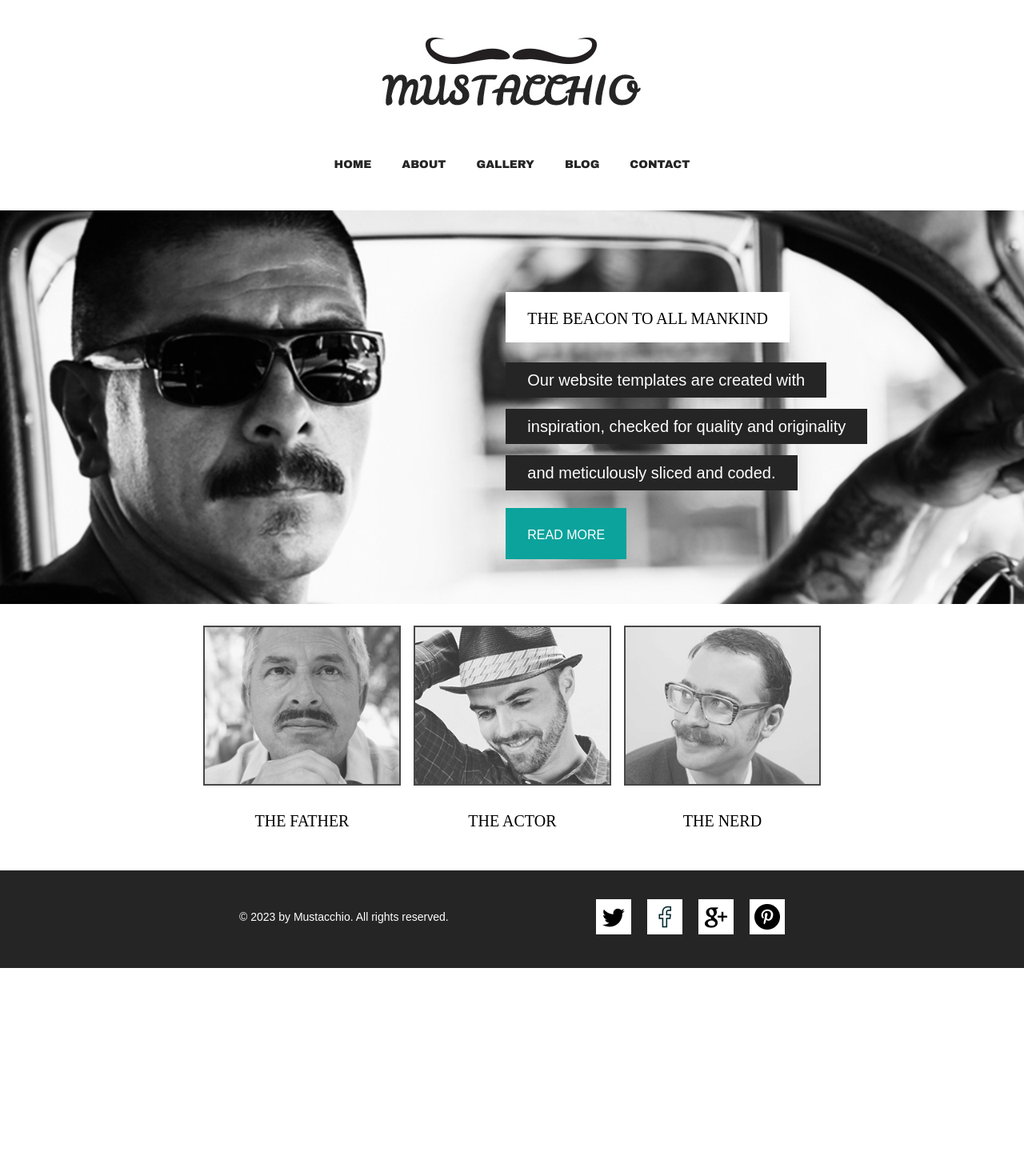
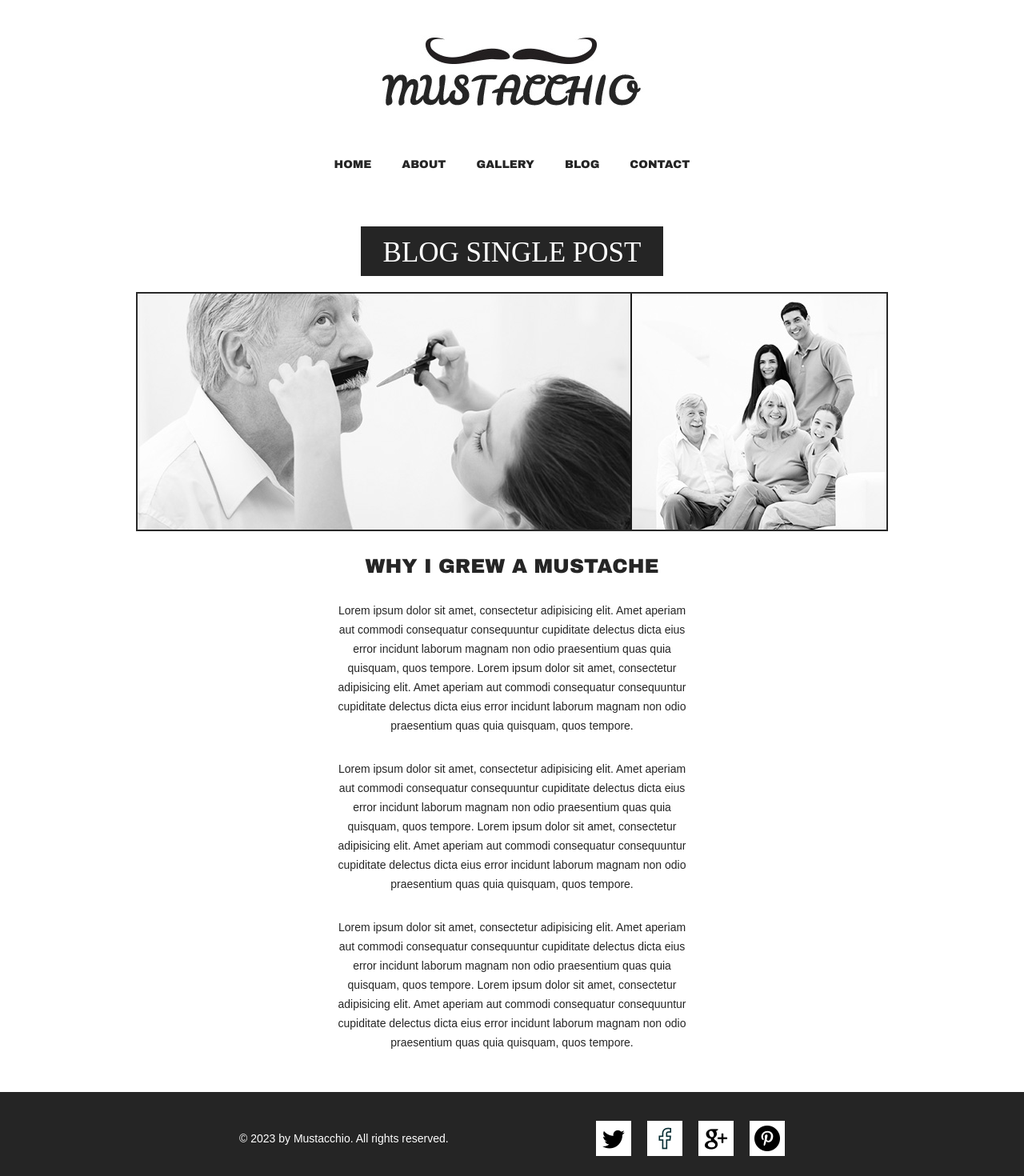
Before and after one commit to Andrew1995bono/mustacchio-website, an Angular app: page /single-post in a window 1280 px wide. Before the commit this address led to /home. Shown: the top 1470 px of the page at 80% size. Before the commit the page ends 1210 px from the top, so only its background shows below. Built offline with nearby package versions, Linux system fonts and the light colour scheme; a web font is replaced by a local one.

Commit message:
single post component was generated, added styles

```diff
--- a/src/app/app-routing.module.ts
+++ b/src/app/app-routing.module.ts
@@ -5,6 +5,7 @@ import {AboutComponent} from "./components/about/about.component";
 import {GalleryComponent} from "./components/gallery/gallery.component";
 import {BlogComponent} from "./components/blog/blog.component";
 import {ContactComponent} from "./components/contact/contact.component";
+import {SinglePostComponent} from "./components/single-post/single-post.component";
 
 const routes: Routes = [
   {path: 'home', component: HomeComponent},
@@ -12,6 +13,7 @@ const routes: Routes = [
   {path: 'gallery', component: GalleryComponent},
   {path: 'blog', component: BlogComponent},
   {path: 'contact', component: ContactComponent},
+  {path: 'single-post', component: SinglePostComponent},
   { path: '**', redirectTo: 'home' }
 ];
 
--- a/src/app/app.module.ts
+++ b/src/app/app.module.ts
@@ -10,6 +10,7 @@ import { AboutComponent } from './components/about/about.component';
 import { GalleryComponent } from './components/gallery/gallery.component';
 import { BlogComponent } from './components/blog/blog.component';
 import { ContactComponent } from './components/contact/contact.component';
+import { SinglePostComponent } from './components/single-post/single-post.component';
 
 @NgModule({
   declarations: [
@@ -20,7 +21,8 @@ import { ContactComponent } from './components/contact/contact.component';
     AboutComponent,
     GalleryComponent,
     BlogComponent,
-    ContactComponent
+    ContactComponent,
+    SinglePostComponent
   ],
   imports: [
     BrowserModule,
--- a/src/app/components/blog/blog.component.html
+++ b/src/app/components/blog/blog.component.html
@@ -10,7 +10,7 @@
           Aperiam assumenda aut consectetur culpa eius facilis ipsa
           ipsam perspiciatis porro quae, suscipit, tempora voluptatum!
         </p>
-        <button>read this</button>
+        <button routerLink="/single-post">read this</button>
       </div>
     </div>
     <div class="post-2">
@@ -22,7 +22,7 @@
           Aperiam assumenda aut consectetur culpa eius facilis ipsa
           ipsam perspiciatis porro quae, suscipit, tempora voluptatum!
         </p>
-        <button>read this</button>
+        <button routerLink="/single-post">read this</button>
       </div>
     </div>
     <div class="post-3">
@@ -34,7 +34,7 @@
           Aperiam assumenda aut consectetur culpa eius facilis ipsa
           ipsam perspiciatis porro quae, suscipit, tempora voluptatum!
         </p>
-        <button>read this</button>
+        <button routerLink="/single-post">read this</button>
       </div>
     </div>
   </div>
--- a/src/app/components/blog/blog.component.scss
+++ b/src/app/components/blog/blog.component.scss
@@ -37,10 +37,7 @@
 
 
 .post-1-description h2, .post-2-description h2, .post-3-description h2 {
-  color: #252525;
-  font-family: "Arial Black", Gadget, sans-serif;
-  font-size: 25px;
-  text-transform: uppercase;
+  @include headerBlog;
 }
 
 
--- a/src/app/components/home/home.component.html
+++ b/src/app/components/home/home.component.html
@@ -5,7 +5,7 @@
     <span>Our website templates are created with</span>
     <span>inspiration, checked for quality and originality</span>
     <span>and meticulously sliced and coded.</span><br>
-    <button routerLink="/blog-single-post">Read more</button>
+    <button routerLink="/single-post">Read more</button>
   </div>
   <div class="other-types">
     <div class="father">
--- /dev/null
+++ b/src/app/components/single-post/single-post.component.html
@@ -0,0 +1,28 @@
+<div id="single-post">
+  <h3>blog single post</h3>
+  <img src="../../../assets/single-post-image.jpg" alt="single-post-image">
+  <div class="post">
+    <h2>why i grew a mustache</h2>
+    <p>Lorem ipsum dolor sit amet, consectetur adipisicing elit. Amet aperiam
+       aut commodi consequatur consequuntur cupiditate delectus dicta eius error
+       incidunt laborum magnam non odio praesentium quas quia quisquam, quos tempore.
+       Lorem ipsum dolor sit amet, consectetur adipisicing elit. Amet aperiam
+       aut commodi consequatur consequuntur cupiditate delectus dicta eius error
+       incidunt laborum magnam non odio praesentium quas quia quisquam, quos tempore.
+    </p>
+    <p>Lorem ipsum dolor sit amet, consectetur adipisicing elit. Amet aperiam
+      aut commodi consequatur consequuntur cupiditate delectus dicta eius error
+      incidunt laborum magnam non odio praesentium quas quia quisquam, quos tempore.
+      Lorem ipsum dolor sit amet, consectetur adipisicing elit. Amet aperiam
+      aut commodi consequatur consequuntur cupiditate delectus dicta eius error
+      incidunt laborum magnam non odio praesentium quas quia quisquam, quos tempore.
+    </p>
+    <p>Lorem ipsum dolor sit amet, consectetur adipisicing elit. Amet aperiam
+      aut commodi consequatur consequuntur cupiditate delectus dicta eius error
+      incidunt laborum magnam non odio praesentium quas quia quisquam, quos tempore.
+      Lorem ipsum dolor sit amet, consectetur adipisicing elit. Amet aperiam
+      aut commodi consequatur consequuntur cupiditate delectus dicta eius error
+      incidunt laborum magnam non odio praesentium quas quia quisquam, quos tempore.
+    </p>
+  </div>
+</div>
--- /dev/null
+++ b/src/app/components/single-post/single-post.component.scss
@@ -0,0 +1,45 @@
+@import "src/mixins";
+
+
+#single-post {
+  text-align: center;
+}
+
+
+#single-post h3 {
+  @include header;
+}
+
+
+#single-post img {
+  display: block;
+  margin: 0 auto;
+  border: 2px solid #292929;
+}
+
+
+.post {
+  margin: 0 auto;
+  padding: 30px 30px 0;
+  width: 35%
+}
+
+
+.post h2 {
+  @include headerBlog;
+  margin-bottom: 30px;
+}
+
+
+.post p {
+  color: #252525;
+  line-height: 24px;
+  font-family: Arial, serif;
+  font-size: 14px;
+  margin-bottom: 30px;
+}
+
+
+.post p:last-child {
+  margin-bottom: 0;
+}
--- /dev/null
+++ b/src/app/components/single-post/single-post.component.ts
@@ -0,0 +1,15 @@
+import { Component, OnInit } from '@angular/core';
+
+@Component({
+  selector: 'app-single-post',
+  templateUrl: './single-post.component.html',
+  styleUrls: ['./single-post.component.scss']
+})
+export class SinglePostComponent implements OnInit {
+
+  constructor() { }
+
+  ngOnInit(): void {
+  }
+
+}
--- a/src/mixins/index.scss
+++ b/src/mixins/index.scss
@@ -27,4 +27,12 @@
   background: #fff;
   border: 2px solid #252525;
   line-height: 14px;
+  cursor: pointer;
 }
+
+@mixin headerBlog() {
+  color: #252525;
+  font-family: "Arial Black", Gadget, sans-serif;
+  font-size: 25px;
+  text-transform: uppercase;
+}
```
Also changed, not shown: src/assets/single-post-image.jpg (added).
